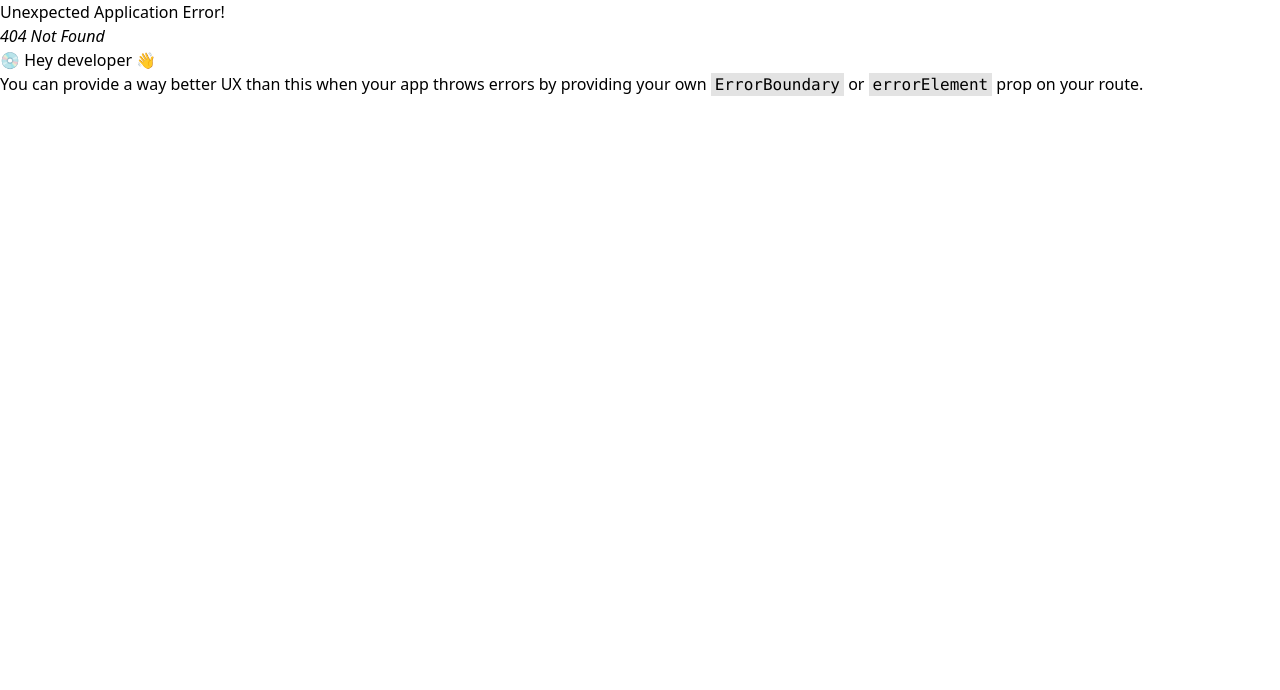
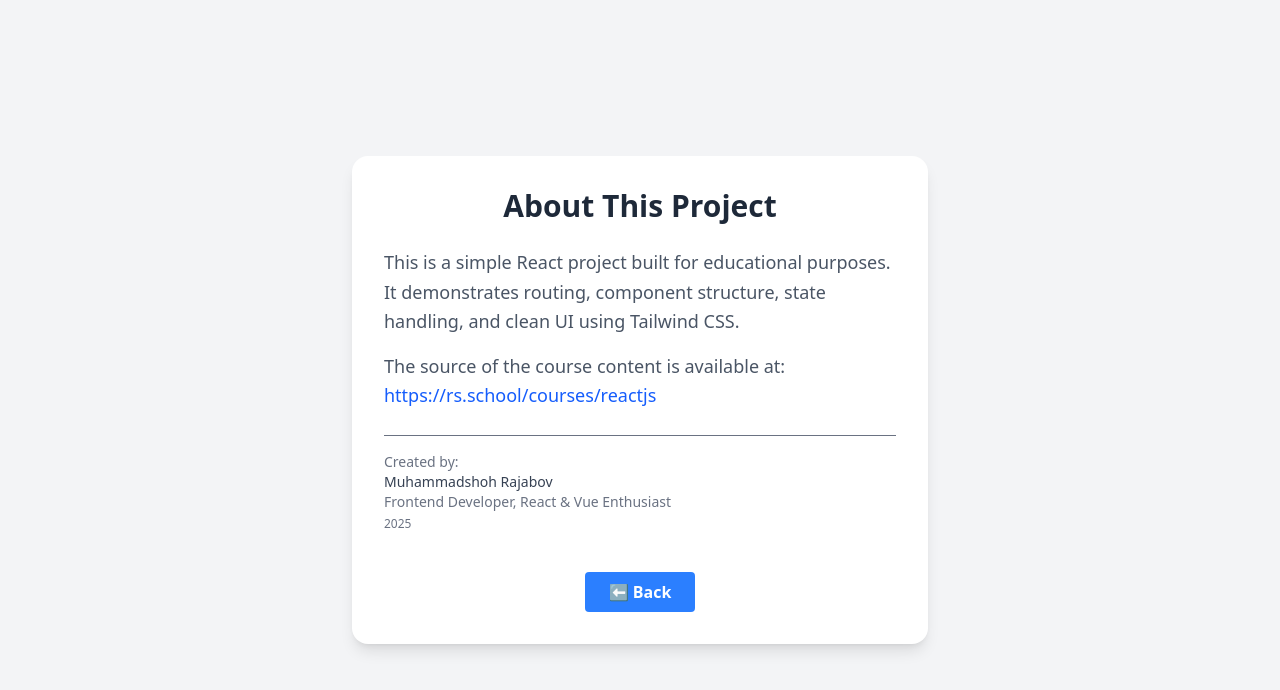
Before and after one commit to Muhammadshoh01/rs-task, a React (Vite) app in the folder rs-react-app/: page /about in a window 1280 px wide. Before the commit this address had no page. Shown: the top 690 px of the page. Built offline with nearby package versions, Linux system fonts and the light colour scheme.

Commit message:
feat: add 404,about pages show pagination info in query

```diff
--- a/rs-react-app/src/App.tsx
+++ b/rs-react-app/src/App.tsx
@@ -1,12 +1,29 @@
-import { useState } from 'react';
+import { useState, useEffect } from 'react';
 import { useSearchTerm } from './hooks/useSearchTerm';
 import { Header } from './components/Header';
 import { SearchBar } from './components/SearchBar';
 import { CardList } from './components/CardList';
+import { Link } from 'react-router';
+import { useSearchParams } from 'react-router-dom';
 
 export default function App() {
   const [searchTerm, setSearchTerm] = useSearchTerm()
   const [shouldThrow, setShouldThrow] = useState<boolean>(false)
+  const [searchParams, setSearchParams] = useSearchParams();
+
+  const urlSearch = searchParams.get('search') || '';
+
+  // 👉 On load: if localStorage has value but URL doesn't — sync it
+  useEffect(() => {
+    if (searchTerm && !searchParams.get('search')) {
+      setSearchParams({ search: searchTerm, offset: '0' });
+    }
+  }, []);
+
+  function handleSearch(term: string) {
+    setSearchTerm(term); // localStorage
+    setSearchParams({ search: term, offset: '0' }); // URL
+  }
 
   function throwError() {
     setShouldThrow(true)
@@ -18,16 +35,19 @@ export default function App() {
     <div className="min-h-screen bg-gray-100">
       <Header />
       <SearchBar
-        initialValue={searchTerm}
-        onSearch={setSearchTerm}
+        initialValue={urlSearch}
+        onSearch={handleSearch}
       />
-      <div className="text-center my-2">
+      <div className="text-center my-2 flex items-center justify-center gap-2">
         <button
           onClick={throwError}
           className="bg-red-500 text-white px-4 py-2 rounded"
         >
           Throw Error.
         </button>
+        <Link to="/about" className="bg-blue-500 text-white px-4 py-2 rounded">
+          About page
+        </Link>
       </div>
       <CardList search={searchTerm} />
     </div>
--- /dev/null
+++ b/rs-react-app/src/components/404.tsx
@@ -0,0 +1,30 @@
+import { useRouteError, useNavigate } from "react-router-dom";
+
+export default function ErrorPage() {
+    const error = useRouteError() as any;
+    const navigate = useNavigate();
+
+    console.error(error);
+
+    return (
+        <div className="min-h-screen flex items-center justify-center bg-gray-100 px-4">
+            <div className="bg-white p-10 rounded-2xl shadow-xl text-center max-w-md w-full">
+                <h1 className="text-5xl font-bold text-red-500 mb-4">Oops!</h1>
+                <p className="text-lg text-gray-700 mb-2">Sorry, an unexpected error has occurred.</p>
+
+                {error?.statusText || error?.message ? (
+                    <p className="text-sm text-gray-500 italic mb-6">
+                        {error.statusText || error.message}
+                    </p>
+                ) : null}
+
+                <button
+                    onClick={() => navigate("/")}
+                    className="bg-blue-500 hover:bg-blue-600 text-white px-6 py-2 rounded font-medium transition"
+                >
+                    ⬅ Go to Homepage
+                </button>
+            </div>
+        </div>
+    );
+}
--- /dev/null
+++ b/rs-react-app/src/components/About.tsx
@@ -0,0 +1,48 @@
+import { useNavigate } from "react-router";
+
+export default function About() {
+    const navigate = useNavigate();
+
+    return (
+        <div className="min-h-screen flex items-center justify-center bg-gray-100 px-4 py-12">
+            <div className="bg-white shadow-lg rounded-2xl p-8 max-w-xl w-full space-y-6">
+                <h2 className="text-3xl font-bold text-gray-800 text-center">About This Project</h2>
+
+                <div className="text-gray-600 leading-relaxed text-lg">
+                    <p>
+                        This is a simple React project built for educational purposes. It demonstrates routing, component structure,
+                        state handling, and clean UI using Tailwind CSS.
+                    </p>
+                    <p className="mt-4">
+                        The source of the course content is available at:
+                        <br />
+                        <a
+                            href="https://rs.school/courses/reactjs"
+                            target="_blank"
+                            rel="noopener noreferrer"
+                            className="text-blue-600 hover:underline"
+                        >
+                            https://rs.school/courses/reactjs
+                        </a>
+                    </p>
+                </div>
+
+                <div className="border-t pt-4 text-sm text-gray-500">
+                    <p>Created by:</p>
+                    <p className="font-medium text-gray-700">Muhammadshoh Rajabov</p>
+                    <p>Frontend Developer, React & Vue Enthusiast</p>
+                    <p className="text-xs mt-1">2025</p>
+                </div>
+
+                <div className="flex justify-center">
+                    <button
+                        onClick={() => navigate(-1)}
+                        className="mt-4 bg-blue-500 hover:bg-blue-600 text-white font-semibold px-6 py-2 rounded transition"
+                    >
+                        ⬅ Back
+                    </button>
+                </div>
+            </div>
+        </div>
+    );
+}
--- a/rs-react-app/src/components/CardList.tsx
+++ b/rs-react-app/src/components/CardList.tsx
@@ -2,6 +2,8 @@ import { useEffect, useState } from 'react';
 import { Card } from './Card';
 import type { Pokemon } from '../types';
 import { fetchPokemonByName, fetchPokemonList } from '../api';
+import { useSearchParams } from 'react-router-dom';
+
 
 const LIMIT = 10;
 
@@ -14,7 +16,9 @@ export function CardList({ search }: Props) {
   const [loading, setLoading] = useState<boolean>(false)
   const [error, setError] = useState<string | null>(null)
   const [pokemons, setPokemons] = useState<Pokemon[]>([])
-  const [offset, setOffset] = useState<number>(0)
+  // const [offset, setOffset] = useState<number>(0)
+  const [searchParams, setSearchParams] = useSearchParams();
+  const offset = parseInt(searchParams.get("offset") || "0", 10);
 
   useEffect(() => {
     async function loadData() {
@@ -46,10 +50,10 @@ export function CardList({ search }: Props) {
   }, [search, offset])
 
   function next() {
-    setOffset((prevOffset) => prevOffset + LIMIT)
+    setSearchParams({ offset: String(offset + LIMIT), search });
   }
   function prev() {
-    setOffset((prevOffset) => Math.max(prevOffset - LIMIT, 0))
+    setSearchParams({ offset: String(Math.max(offset - LIMIT, 0)), search });
   }
 
   if (loading) return <div className="text-center p-4">Loading...</div>;
--- /dev/null
+++ b/rs-react-app/src/components/Layout.tsx
@@ -0,0 +1,7 @@
+import { Outlet } from 'react-router-dom';
+
+export default function Layout() {
+    return <>
+        <Outlet />
+    </>
+}
--- a/rs-react-app/src/router/index.ts
+++ b/rs-react-app/src/router/index.ts
@@ -1,4 +1,3 @@
-// src/router/index.ts
 import { createBrowserRouter } from 'react-router-dom';
 import { routes } from './routes';
 
--- a/rs-react-app/src/router/routes.tsx
+++ b/rs-react-app/src/router/routes.tsx
@@ -1,23 +1,29 @@
-// src/router/routes.tsx
+
 import App from '../App';
 // import { appLoader } from './loaders';
-import { ErrorBoundary } from '../components/ErrorBoundary';
+import About from '../components/About';
+import Layout from '../components/Layout';
+import ErrorPage from '../components/404';
 
 export const routes = [
     {
         path: '/',
-        element: <App />,
+        element: <Layout />,
         // loader: appLoader,
-        // errorElement: <ErrorBoundary />,
+        errorElement: <ErrorPage />,
         children: [
-            // {
-            //     index: true,
-            //     element: <Home />
-            // },
-            // {
-            //     path: 'about',
-            //     element: <About />
-            // }
+            {
+                index: true,
+                element: <App />
+            },
+            {
+                path: 'about',
+                element: <About />
+            },
+            {
+                path: '*',
+                element: <ErrorPage />
+            }
         ]
     }
 ];
```
